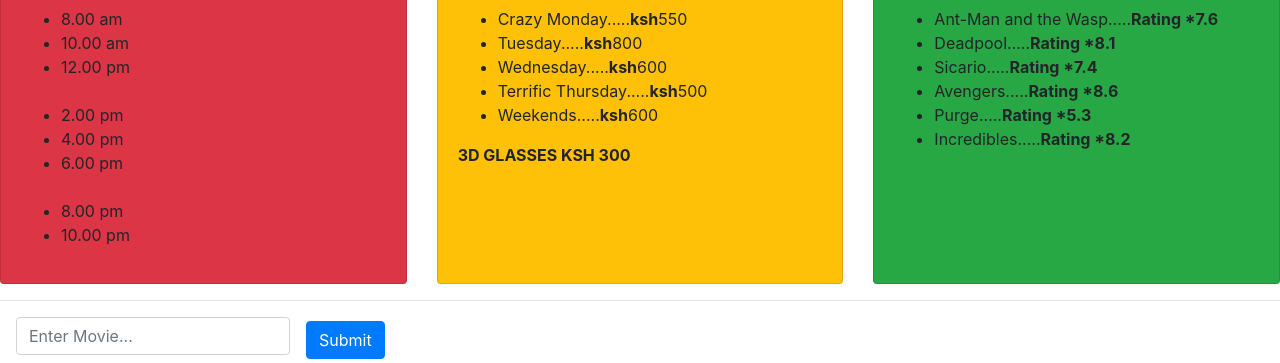
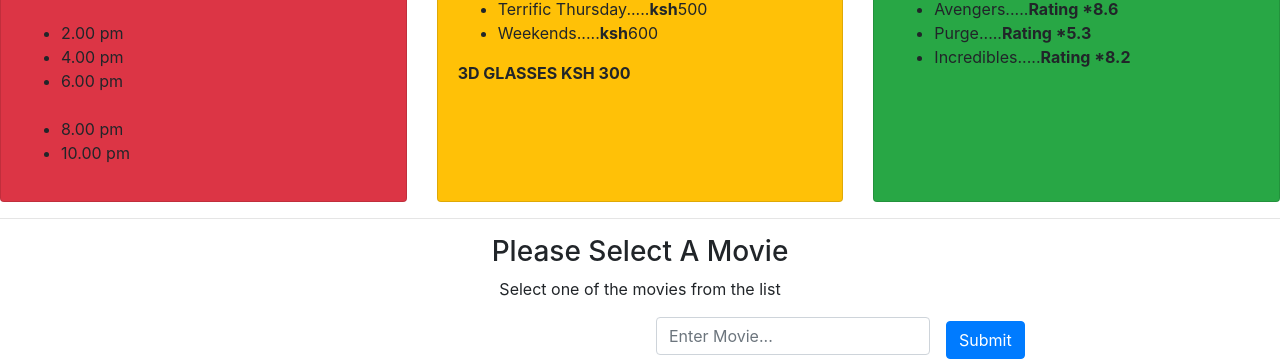
Before and after one commit to Njengak11/cinema, a plain HTML site: page index.html in a window 1280 px wide. Shown: the part 495-858 px from the top of the page. Drawn offline with nearby package versions, Linux system fonts and the light colour scheme.

Commit message:
styled the form

```diff
--- a/css/style.css
+++ b/css/style.css
@@ -16,3 +16,12 @@
 #welcome{
     text-decoration-line: underline;
 }
+
+.form{
+    text-align: center;
+}
+
+.form-inline{
+    margin-left: 50%;
+    positio:absolute;
+}
--- a/index.html
+++ b/index.html
@@ -26,8 +26,6 @@
         <div class="intro">
             <h1 id="welcome">WELCOME TO THE CINEMA</h1>
 
-            <h3>Please Select A Movie</h3>
-            <p>Select one of the movies from the list</p>
         </div>
 
 <!--cards-->
@@ -104,7 +102,9 @@
 
                 <hr>
      <!--form-->
-
+     <div class="form">
+     <h3>Please Select A Movie</h3>
+            <p>Select one of the movies from the list</p>
           <form class="form-inline">
               <div class="form-group mx-sm-3 mb-2">
 
@@ -114,7 +114,7 @@
 
               <button type="submit" class="btn btn-primary">Submit</button>
           </form>
-
+     </div>
 
 
 
```
